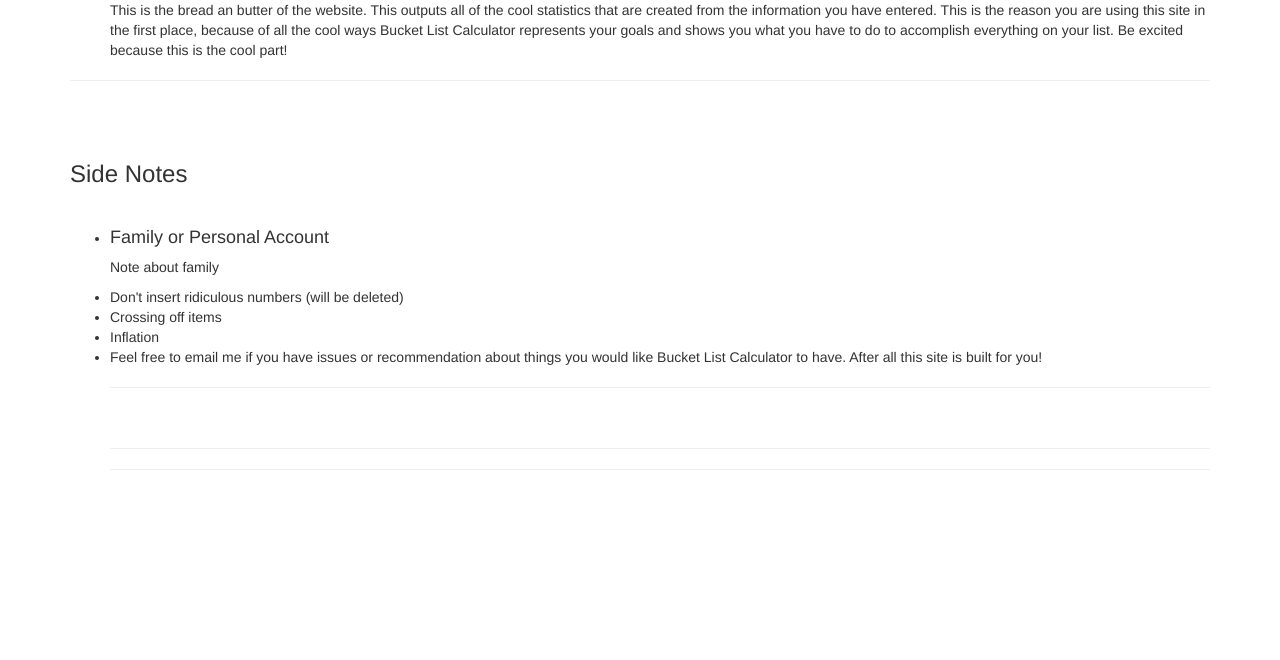
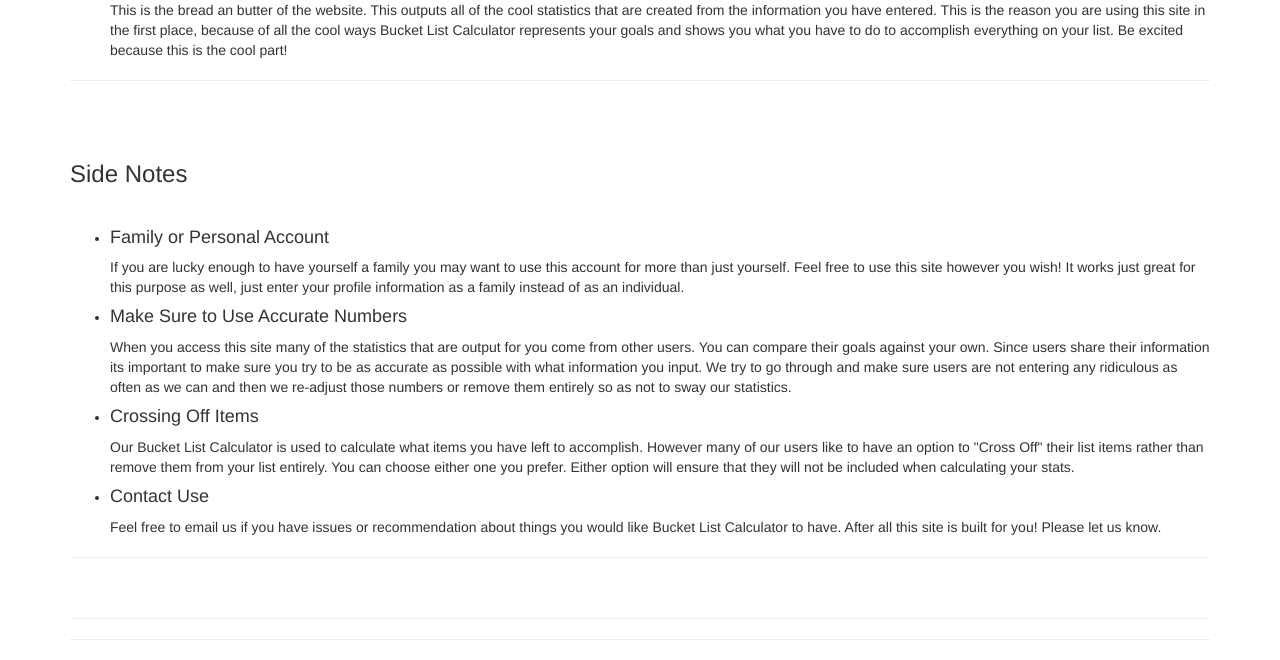
Before and after one commit to Cmlsltnl/BucketListCalculator, a Django app: template BucketList/templates/BucketList/tutorial.html in a window 1280 px wide. Shown: the part 1651-2311 px from the top of the page. Before the commit the page ends 2121 px from the top, so only its background shows below. Run offline with Django 3.2, Linux system fonts and the light colour scheme; the template is opened without the code that fills it, so the values that code supplies are empty; parts of the project's set-up code (start-up, migrations or seed data) failed here and were passed over; some libraries are stand-ins or nearby versions.

Commit message:
Finished basic version of Tutorial page

```diff
--- a/BucketList/templates/BucketList/tutorial.html
+++ b/BucketList/templates/BucketList/tutorial.html
@@ -115,13 +115,27 @@
     <li>
         <h4>Family or Personal Account</h4>
         <p>
-            Note about family
+            If you are lucky enough to have yourself a family you may want to use this account for more than just yourself.  Feel free to use this site however you wish!  It works just great for this purpose as well, just enter your profile information as a family instead of as an individual.
         </p>
     </li>
-    <li>Don't insert ridiculous numbers (will be deleted)</li>
-    <li>Crossing off items</li>
-    <li>Inflation</li>
-    <li>Feel free to email me if you have issues or recommendation about things you would like Bucket List Calculator to have.  After all this site is built for you!</li
+    <li>
+        <h4>Make Sure to Use Accurate Numbers</h4>
+        <p>
+            When you access this site many of the statistics that are output for you come from other users.  You can compare their goals against your own.  Since users share their information its important to make sure you try to be as accurate as possible with what information you input.  We try to go through and make sure users are not entering any ridiculous as often as we can and then we re-adjust those numbers or remove them entirely so as not to sway our statistics.
+        </p>
+    </li>
+    <li>
+        <h4>Crossing Off Items</h4>
+        <p>
+            Our Bucket List Calculator is used to calculate what items you have left to accomplish.  However many of our users like to have an option to "Cross Off" their list items rather than remove them from your list entirely.  You can choose either one you prefer.  Either option will ensure that they will not be included when calculating your stats.
+        </p>
+    </li>
+    <li>
+        <h4>Contact Use</h4>
+        <p>
+            Feel free to email us if you have issues or recommendation about things you would like Bucket List Calculator to have.  After all this site is built for you!  Please let us know.
+        </p>
+    </li>
 </ul>
 <hr>
 <br>
```
